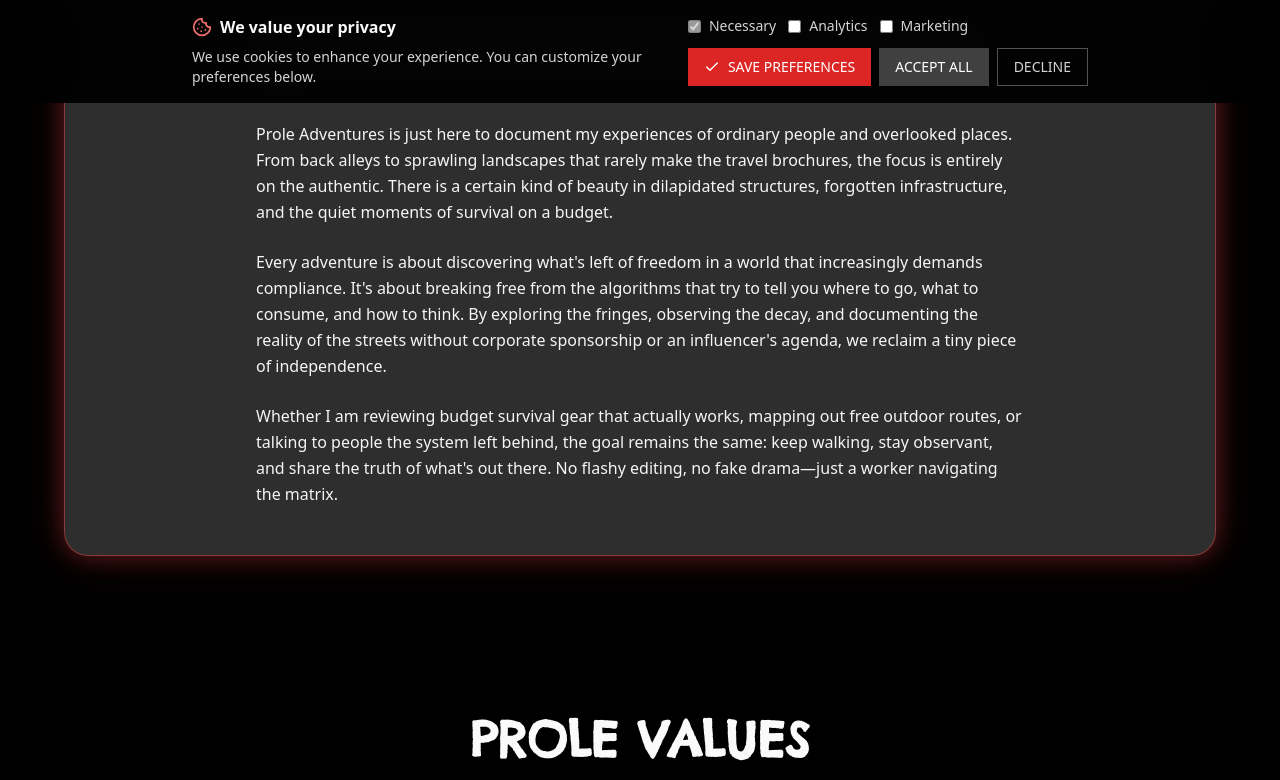
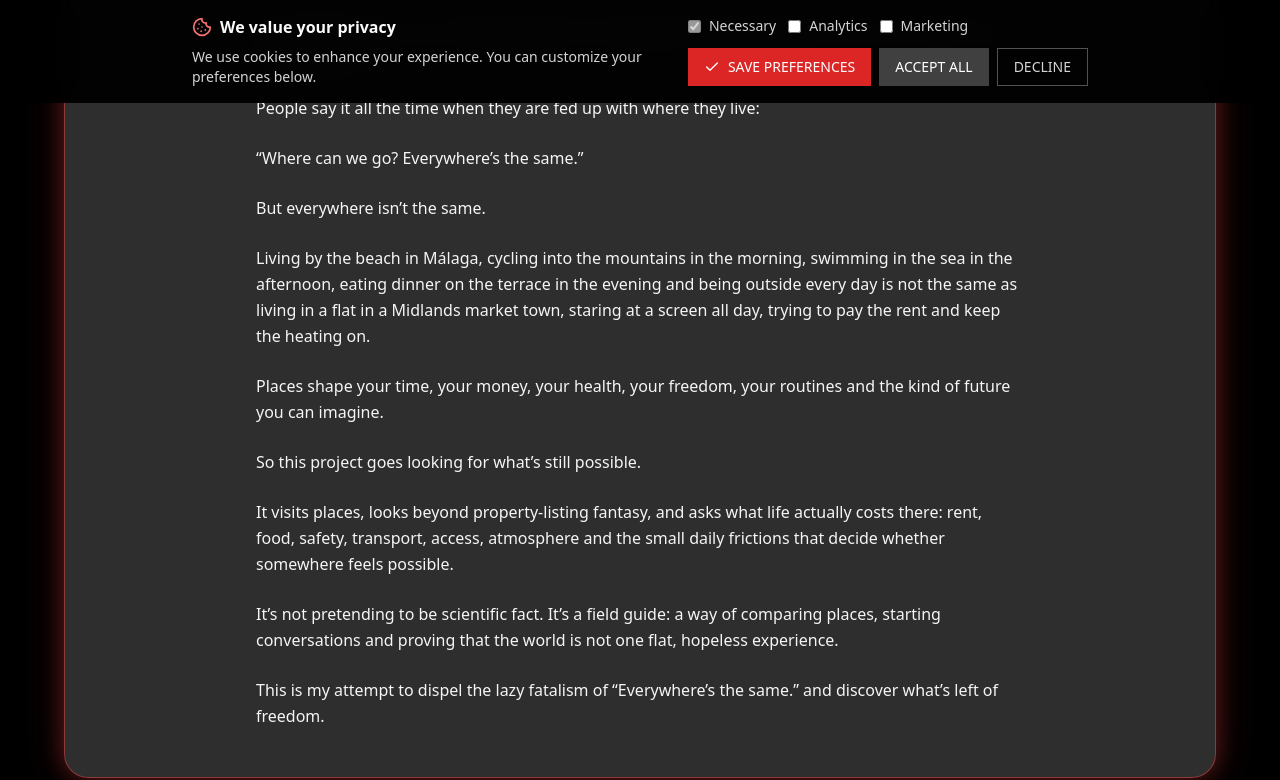
Before and after one commit to ProleAdventuresWeb/New, a React (Vite) app: page /about in a window 1280 px wide. Shown: the part 697-1477 px from the top of the page. Built offline with nearby package versions, Linux system fonts and the light colour scheme; no server answers.

Commit message:
content: redefine About page mission

```diff
--- a/src/pages/AboutPage.tsx
+++ b/src/pages/AboutPage.tsx
@@ -7,7 +7,7 @@ export const AboutPage: React.FC = () => {
     <div className="pt-16 min-h-screen bg-black">
       <Head
         title="About"
-        description="The story behind Prole Adventures. Discovering what's left of freedom in a world that increasingly demands compliance."
+        description="Prole Adventures is social anthropology and archaeology for people working out where they can still make a life."
       />
       {/* Hero Section */}
       <section className="py-20 px-4">
@@ -17,7 +17,7 @@ export const AboutPage: React.FC = () => {
               About Prole Adventures
             </h1>
             <p className="text-xl text-neutral-100 leading-relaxed">
-              Exploring what's left of freedom.
+              Everywhere isn't the same.
             </p>
           </div>
         </div>
@@ -29,35 +29,48 @@ export const AboutPage: React.FC = () => {
           <div className="glass-elevated rounded-3xl p-12 shadow-glass shadow-investigation">
             <div className="max-w-3xl mx-auto">
               <h2 className="font-display text-3xl md:text-4xl font-bold text-neutral-50 mb-6 text-center">
-                The Story Behind the Adventures
+                What Prole Adventures Is
               </h2>
               <div className="space-y-6 text-neutral-100 leading-relaxed">
                 <p>
-                  Prole Adventures is simple: It's what happens when you stop filtering your
-                  perspective on life. The world is saturated with polished content and staged
-                  experiences, this is raw, unfiltered, low level living.
+                  Prole Adventures is social anthropology and archaeology for people trying to
+                  work out where they can still make a life.
                 </p>
                 <p>
-                  Prole Adventures is just here to document my experiences of
-                  ordinary people and overlooked places. From back alleys to sprawling
-                  landscapes that rarely make the travel brochures, the focus is entirely
-                  on the authentic. There is a certain kind of beauty in dilapidated structures,
-                  forgotten infrastructure, and the quiet moments of survival on a budget.
+                  People say it all the time when they are fed up with where they live:
                 </p>
                 <p>
-                  Every adventure is about discovering what's left of freedom in a world
-                  that increasingly demands compliance. It's about breaking free from the
-                  algorithms that try to tell you where to go, what to consume, and how to
-                  think. By exploring the fringes, observing the decay, and documenting the
-                  reality of the streets without corporate sponsorship or an influencer's
-                  agenda, we reclaim a tiny piece of independence.
+                  <q>Where can we go? Everywhere&rsquo;s the same.</q>
                 </p>
                 <p>
-                  Whether I am reviewing budget survival gear that actually works, mapping
-                  out free outdoor routes, or talking to people the system left behind,
-                  the goal remains the same: keep walking, stay observant, and share the
-                  truth of what's out there. No flashy editing, no fake drama—just a
-                  worker navigating the matrix.
+                  But everywhere isn&rsquo;t the same.
+                </p>
+                <p>
+                  Living by the beach in M&aacute;laga, cycling into the mountains in the morning,
+                  swimming in the sea in the afternoon, eating dinner on the terrace in the evening
+                  and being outside every day is not the same as living in a flat in a Midlands market
+                  town, staring at a screen all day, trying to pay the rent and keep the heating on.
+                </p>
+                <p>
+                  Places shape your time, your money, your health, your freedom, your routines and the
+                  kind of future you can imagine.
+                </p>
+                <p>
+                  So this project goes looking for what&rsquo;s still possible.
+                </p>
+                <p>
+                  It visits places, looks beyond property-listing fantasy, and asks what life actually
+                  costs there: rent, food, safety, transport, access, atmosphere and the small daily
+                  frictions that decide whether somewhere feels possible.
+                </p>
+                <p>
+                  It&rsquo;s not pretending to be scientific fact. It&rsquo;s a field guide: a way of comparing
+                  places, starting conversations and proving that the world is not one flat, hopeless
+                  experience.
+                </p>
+                <p>
+                  This is my attempt to dispel the lazy fatalism of <q>Everywhere&rsquo;s the same.</q> and
+                  discover what&rsquo;s left of freedom.
                 </p>
               </div>
             </div>
```
